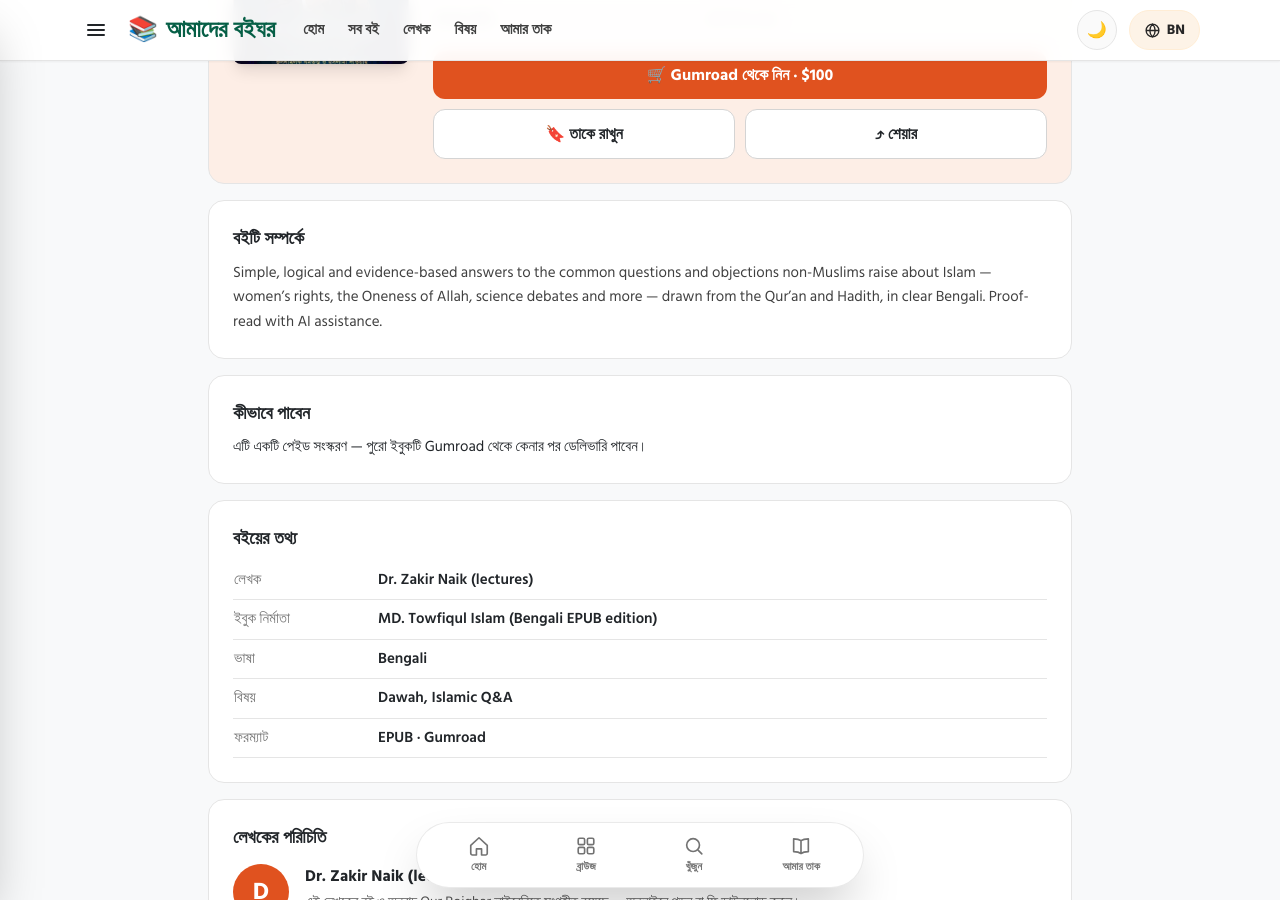
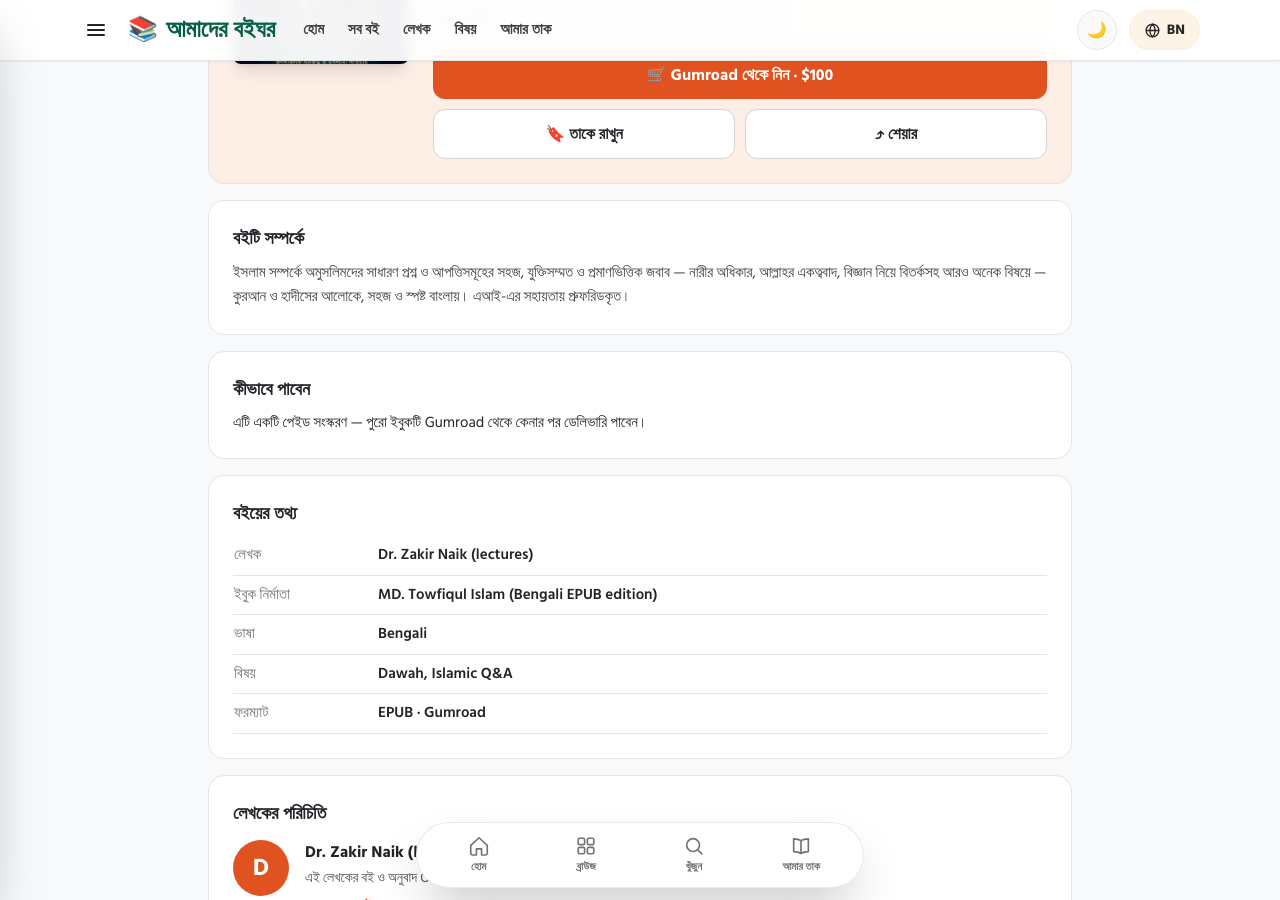
Before and after one commit to MDTowfiqul/our-boighar, a Jekyll site: the page built from _books/islam-objections-bn.md, in a window 1280 px wide and 900 px high, scrolled down 338 px. Built offline with Jekyll 4.4.1, drawn with Linux system fonts in a browser that asks for light colours; nearby versions of some CDN libraries; comment, search, counter and statistics services are not loaded.

Commit message:
Bengali descriptions for Bengali books

```diff
--- a/_books/islam-objections-bn.md
+++ b/_books/islam-objections-bn.md
@@ -14,4 +14,4 @@
 gumroad: "https://towfiqulislam.gumroad.com/l/vvcbp"
 price: "$100"
 ---
-Simple, logical and evidence-based answers to the common questions and objections non-Muslims raise about Islam — women's rights, the Oneness of Allah, science debates and more — drawn from the Qur'an and Hadith, in clear Bengali. Proof-read with AI assistance.
+ইসলাম সম্পর্কে অমুসলিমদের সাধারণ প্রশ্ন ও আপত্তিসমূহের সহজ, যুক্তিসম্মত ও প্রমাণভিত্তিক জবাব — নারীর অধিকার, আল্লাহর একত্ববাদ, বিজ্ঞান নিয়ে বিতর্কসহ আরও অনেক বিষয়ে — কুরআন ও হাদীসের আলোকে, সহজ ও স্পষ্ট বাংলায়। এআই-এর সহায়তায় প্রুফরিডকৃত।
```
Also changed, not shown: _books/risa-riyadus-saliheen-bn.md (+1 -1 lines), _books/tafsir-as-sadi-juz30-bn.md (+1 -1 lines).
